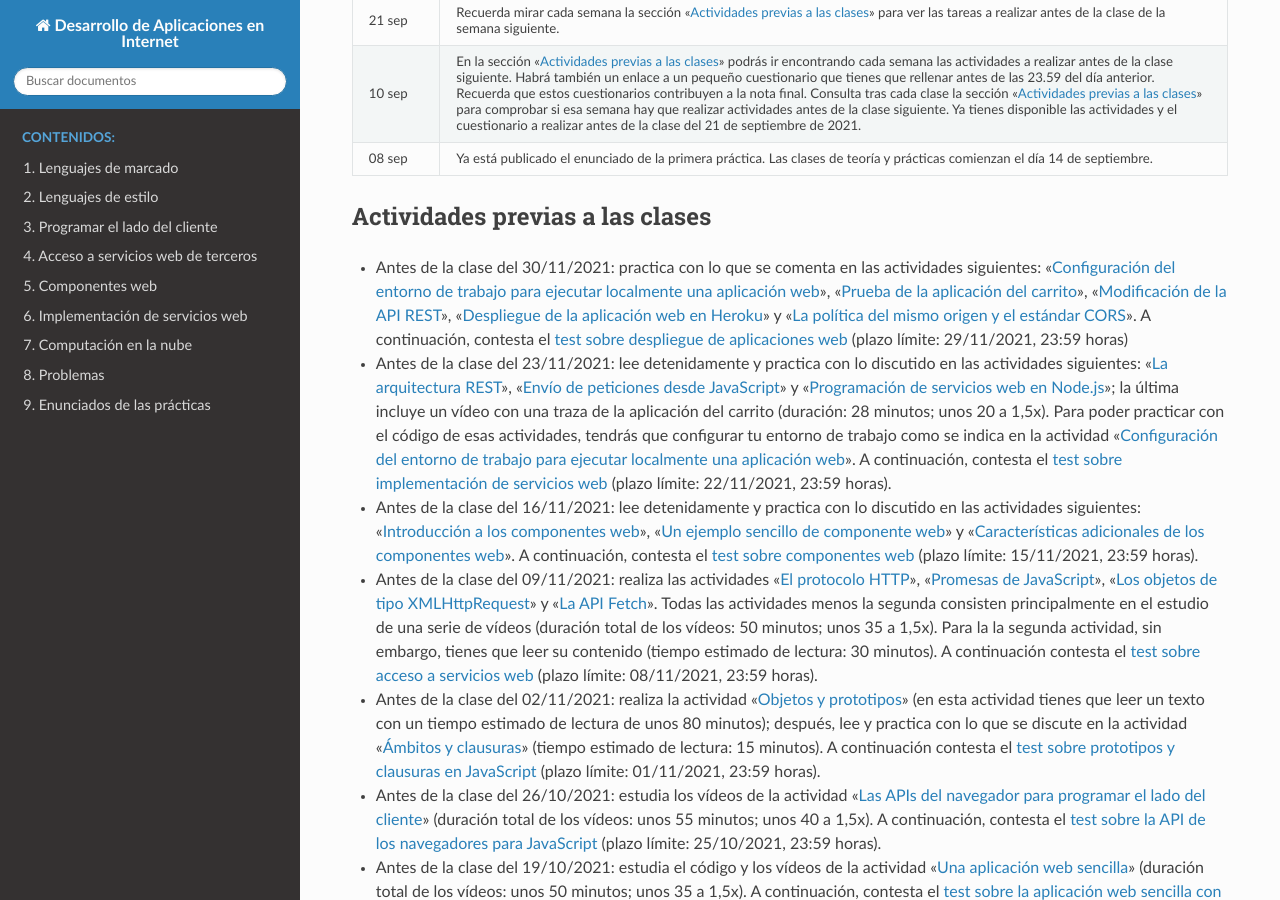
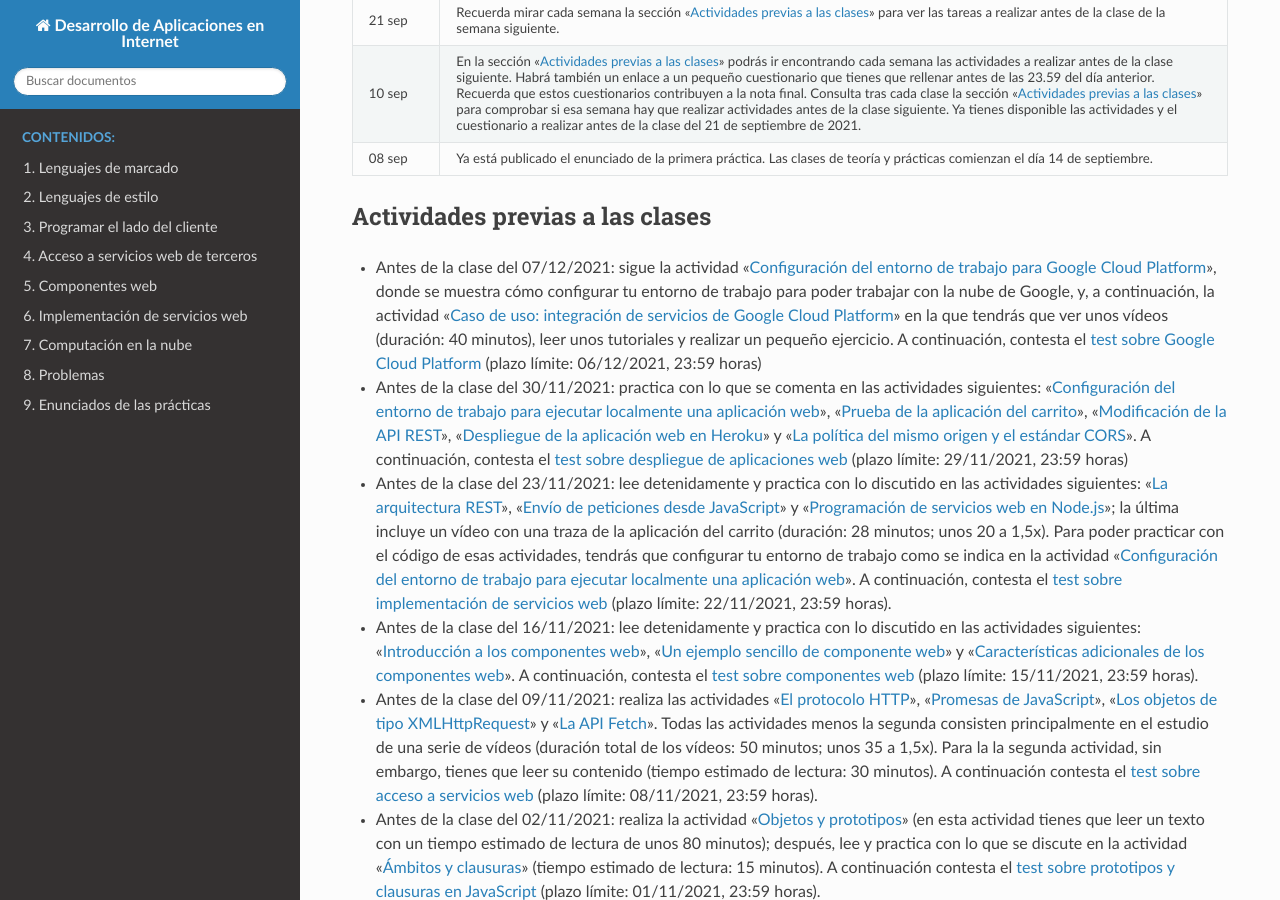
Before and after one commit to jaspock/dai2122, a Sphinx documentation site: the page built from docs/source/index.rst, in a window 1280 px wide and 900 px high, scrolled down 439 px. Built offline with Sphinx 7.4.7 and the Read the Docs theme 2.0.0, drawn with Linux system fonts in a browser that asks for light colours.

Commit message:
Actividades de la semana

```diff
--- a/docs/source/index.rst
+++ b/docs/source/index.rst
@@ -60,8 +60,8 @@ Actividades previas a las clases
 --------------------------------
 
 .. - Antes de la clase del 14/12/2021: realiza la actividad ":ref:`label-comp-nube`", que incluye la lectura de una definición concisa de lo que es la computación en la nube y el visionado de unos vídeos; a continuación, contesta el `test sobre computación en la nube`_ (plazo límite: 13/12/2021, 23:59 horas). Después, realiza la actividad ":ref:`label-appengine`", en la que aprenderás a desplegar en la nube la aplicación del carrito, lo que necesitarás saber hacer por ti mismo como paso final de la práctica 4.
-.. - Antes de la clase del 07/12/2021: sigue la actividad ":ref:`label-gcloud`", donde se muestra cómo configurar tu entorno de trabajo para poder trabajar con la nube de Google, y, a continuación, la actividad ":ref:`label-gcp`" en la que tendrás que ver unos vídeos (duración: 40 minutos), leer unos tutoriales y realizar un pequeño ejercicio. A continuación, contesta el `test sobre Google Cloud Platform`_ (plazo límite: 06/12/2021, 23:59 horas)
 
+- Antes de la clase del 07/12/2021: sigue la actividad ":ref:`label-gcloud`", donde se muestra cómo configurar tu entorno de trabajo para poder trabajar con la nube de Google, y, a continuación, la actividad ":ref:`label-gcp`" en la que tendrás que ver unos vídeos (duración: 40 minutos), leer unos tutoriales y realizar un pequeño ejercicio. A continuación, contesta el `test sobre Google Cloud Platform`_ (plazo límite: 06/12/2021, 23:59 horas)
 - Antes de la clase del 30/11/2021: practica con lo que se comenta en las actividades siguientes: ":ref:`label-local`", ":ref:`label-prueba-carrito`", ":ref:`label-api-cambio`", ":ref:`label-heroku`" y ":ref:`label-cors`". A continuación, contesta el `test sobre despliegue de aplicaciones web`_ (plazo límite: 29/11/2021, 23:59 horas)
 - Antes de la clase del 23/11/2021: lee detenidamente y practica con lo discutido en las actividades siguientes: ":ref:`label-curl`", ":ref:`label-cliente-rest`" y ":ref:`label-servidor-rest`"; la última incluye un vídeo con una traza de la aplicación del carrito (duración: 28 minutos; unos 20 a 1,5x). Para poder practicar con el código de esas actividades, tendrás que configurar tu entorno de trabajo como se indica en la actividad ":ref:`label-local`". A continuación, contesta el `test sobre implementación de servicios web`_ (plazo límite: 22/11/2021, 23:59 horas).
 - Antes de la clase del 16/11/2021: lee detenidamente y practica con lo discutido en las actividades siguientes: ":ref:`label-intro-comp`", ":ref:`label-ejemplo-comp`" y ":ref:`label-avanzado-comp`". A continuación, contesta el `test sobre componentes web`_ (plazo límite: 15/11/2021, 23:59 horas).
```
